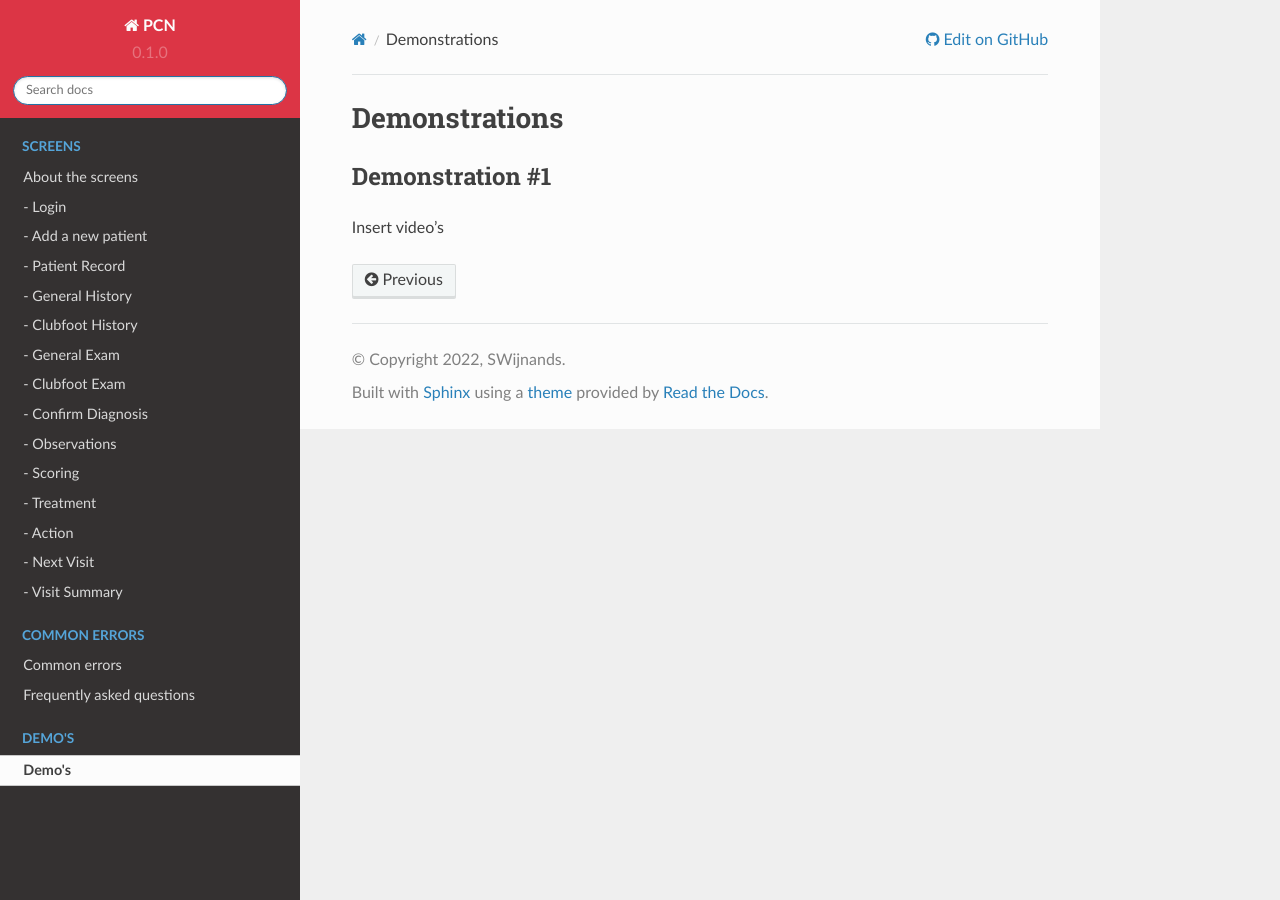
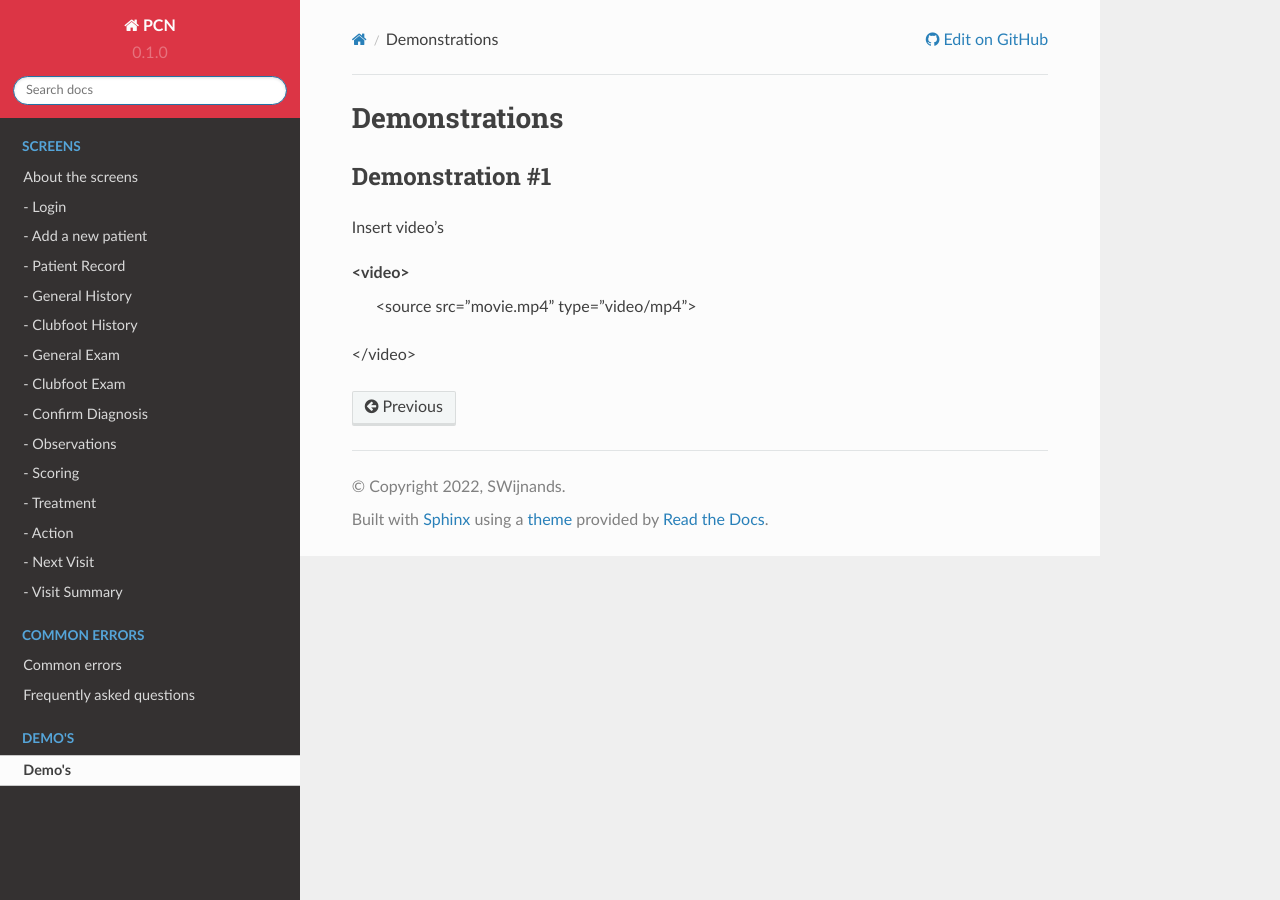
Before and after one commit to SWijnands01/PCN, a Sphinx documentation site: the page built from docs/source/Demos.rst, in a window 1280 px wide. Built offline with Sphinx 7.4.7 and the Read the Docs theme 2.0.0, drawn with Linux system fonts in a browser that asks for light colours.

Commit message:
Update Demos.rst

```diff
--- a/docs/source/Demos.rst
+++ b/docs/source/Demos.rst
@@ -7,3 +7,7 @@
 ----
 
 Insert video's
+
+<video>
+   <source src="movie.mp4" type="video/mp4">
+</video>
```
